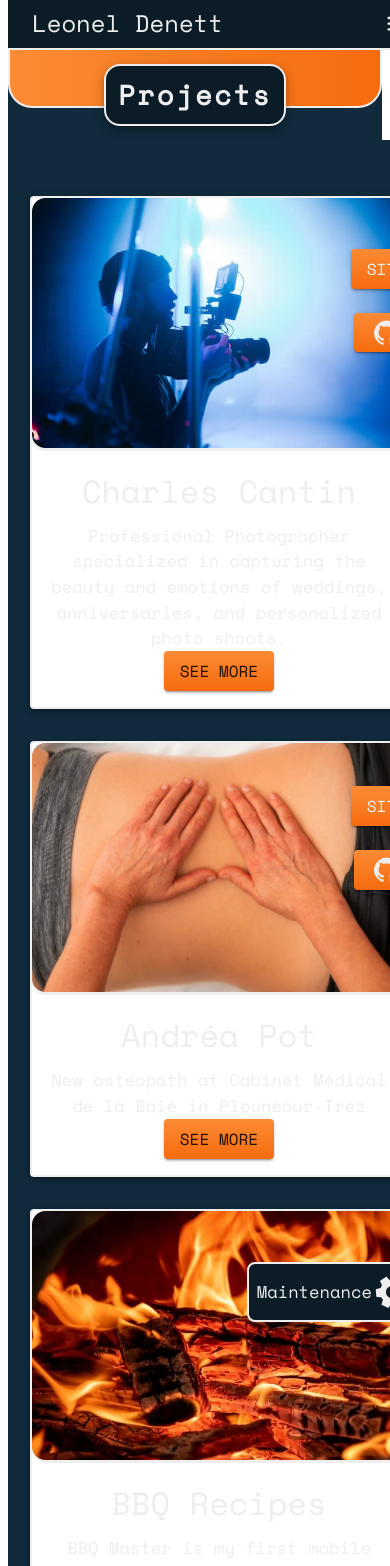
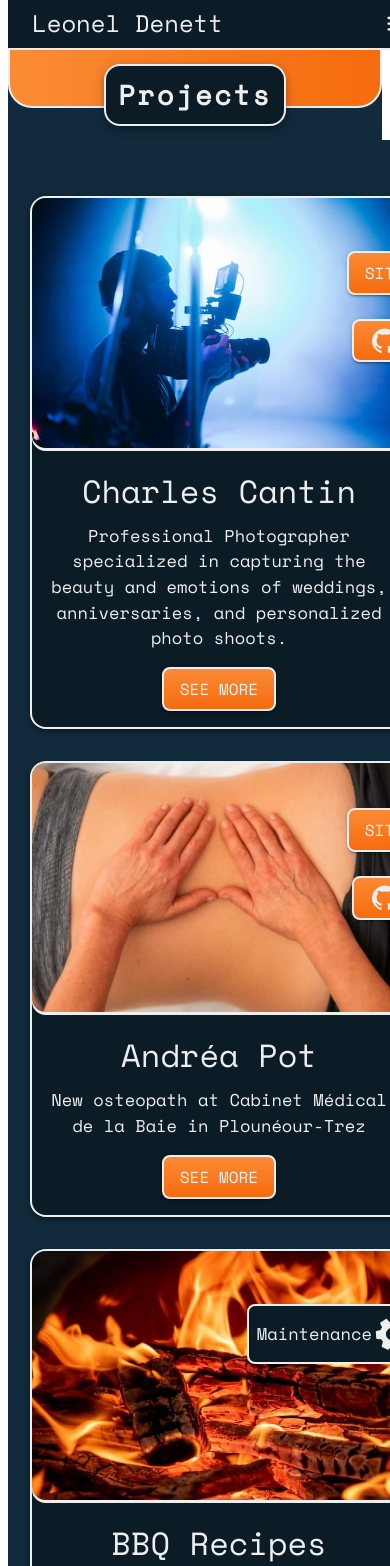
Before and after one commit to LeonelDenett/leonel-denett-portfolio, a Next.js app: page /projects in a window 390 px wide. Shown: the top 1566 px of the page. Built offline with nearby package versions, Linux system fonts and the light colour scheme.

Commit message:
paper component fixed

```diff
--- /dev/null
+++ b/src/components/cards/CardsButton/CardsButton.module.css
@@ -0,0 +1,52 @@
+.cardButtons {
+    position: absolute;
+    top: 10%;
+    right: -1rem;
+    display: flex;
+    flex-direction: column;
+    gap: 1.5rem;
+    justify-content: space-between;
+    align-items: center;
+}
+.buttons {
+    min-width: 7rem;
+    background: linear-gradient(to top, #F66B0E,#FB8B35);
+    border: solid 2px #eeeeee;
+    border-radius: .5rem;
+    z-index: 2;
+}
+.cardButtonsXl {
+    position: absolute;
+    top: 60%;
+    right: -1rem;
+    display: flex;
+    flex-direction: column;
+    gap: 1.5rem;
+    justify-content: space-between;
+    align-items: center;
+}
+.buttonsXl {
+    display: flex;
+    justify-content: center;
+    align-items: center;
+    flex-grow: 1;
+    width: 7rem;
+    background: linear-gradient(to top, #F66B0E,#FB8B35);
+    color: #eeeeee;
+    border: solid 2px #eeeeee;
+    border-radius: .5rem;
+    z-index: 2;
+    height: 3rem;
+}
+.disabled {
+    min-width: 7rem;
+    color: #eeeeee;
+    border: solid 2px #eeeeee;
+    border-radius: .5rem;
+    z-index: 2;
+    background-color: #0b1c27;
+    display: flex;
+    justify-content: center;
+    align-items: center;
+    padding: .5rem;
+}
--- /dev/null
+++ b/src/components/cards/CardsButton/CardsButton.tsx
@@ -0,0 +1,53 @@
+// NextJs
+import Link from "next/link";
+// Styles
+import styles from "./CardsButton.module.css";
+// Mui Components
+import Box from '@mui/material/Box';
+import Typography from '@mui/material/Typography';
+import Button from '@mui/material/Button';
+// Mui Icons
+import SettingsIcon from '@mui/icons-material/Settings';
+import GitHubIcon from '@mui/icons-material/GitHub';
+// Mui Styles
+import { useTheme } from '@mui/material/styles';
+import useMediaQuery from '@mui/material/useMediaQuery';
+// Data
+import { Project } from '@/utils/data/cards';
+// Framer
+import { motion } from 'framer-motion';
+
+// Props
+interface CardsButtonProps {
+    project: Project;
+}
+
+function CardsButton({project} : CardsButtonProps) {
+    // Querys
+    const theme = useTheme();
+    const isPhone = useMediaQuery(theme.breakpoints.between('xs', 'md'));
+    return (
+        <Box className={isPhone? styles.cardButtons : styles.cardButtonsXl}>
+            {
+                project.id !== 3 ?
+                <>
+                <Button className={isPhone? styles.buttons : styles.buttonsXl} sx={{borderRadius:".5rem", border:"solid 2px #eeeeee"}} variant="contained">
+                    <Link style={{textDecoration:"none", color:"#eeeeee"}} href={project.link}>Site</Link>
+                </Button>
+                <Button className={isPhone? styles.buttons : styles.buttonsXl} sx={{borderRadius:".5rem", border:"solid 2px #eeeeee"}} variant="contained">
+                    <Link style={{textDecoration:"none", color:"#eeeeee", display:"flex", alignItems:"center"}} href={project.github}>
+                        <GitHubIcon/>
+                    </Link>
+                </Button>
+                </>
+                :
+                <Box className={styles.disabled}>
+                    <Typography>Maintenance</Typography>
+                    <SettingsIcon component={motion.svg} animate={{rotate:360,transition:{duration:2, repeat:Infinity, ease:'linear'}}} fontSize="large" className={styles.icon}/>
+                </Box>
+            }
+        </Box>
+    );
+}
+
+export default CardsButton;
--- a/src/components/cards/CardsXS/Cards.module.css
+++ b/src/components/cards/CardsXS/Cards.module.css
@@ -8,11 +8,8 @@
     text-align: center;
 }
 .card {
-    border-radius: 1rem;
-    background-color: #0b1c27;
     border: solid 2px #eeeeee;
     position: relative;
-    overflow: visible;
     max-height: 35.125rem;
     width: 100%;
     max-width: 30rem;
@@ -59,38 +56,12 @@
     height: 2.5rem;
     width: 2.5rem;
 }
-.cardButtons {
-    position: absolute;
-    top: 10%;
-    right: -1rem;
-    display: flex;
-    flex-direction: column;
-    gap: 1.5rem;
-    justify-content: space-between;
-    align-items: center;
-}
 .buttons {
     min-width: 7rem;
     background: linear-gradient(to top, #F66B0E,#FB8B35);
-    color: #eeeeee;
     border: solid 2px #eeeeee;
     border-radius: .5rem;
     z-index: 2;
-}
-.buttonSeeMore {
-    margin-top: 1rem;
-}
-.disabled {
-    min-width: 7rem;
-    color: #eeeeee;
-    border: solid 2px #eeeeee;
-    border-radius: .5rem;
-    z-index: 2;
-    background-color: #0b1c27;
-    display: flex;
-    justify-content: center;
-    align-items: center;
-    padding: .5rem;
 }
 
 @media (min-width: 1200px) {
--- a/src/components/cards/CardsXS/Cards.tsx
+++ b/src/components/cards/CardsXS/Cards.tsx
@@ -21,6 +21,7 @@ import useMediaQuery from '@mui/material/useMediaQuery';
 import { Project } from '@/utils/data/cards';
 // Framer
 import { motion } from 'framer-motion';
+import CardsButton from '../CardsButton/CardsButton';
 
 
 // Props
@@ -37,7 +38,7 @@ function Cards({project, openModal}: CardProps) {
     return (
         <Box key={project.id}>
             <Box className={styles.cardContainer}>
-                <Card elevation={4} className={styles.card}>
+                <Card sx={{borderRadius:"1rem", backgroundColor: "#0b1c27", overflow:"visible"}} elevation={4} className={styles.card}>
                     <CardActionArea sx={{borderRadius:"1rem"}}>
                         <CardMedia className={styles.cardMedia}>
                             <Box className={styles.photoContainer}>
@@ -48,30 +49,11 @@ function Cards({project, openModal}: CardProps) {
                             <Box>
                                 <Typography color="primary" variant="body1" fontSize={"2rem"}>{project.title}</Typography>
                                 <Typography color="primary" variant='body1' sx={{marginTop:".5rem"}}>{project.description}</Typography>
-                                <Button variant="contained" className={`${styles.buttons} ${styles.buttonSeeMore}`} onClick={() => openModal(project)}>
+                                <Button variant="contained" sx={{color: "#eeeeee", marginTop:"1rem", borderRadius:".5rem", border:"solid 2px #eeeeee"}} className={styles.buttons} onClick={() => openModal(project)}>
                                     See more
                                 </Button>
                             </Box>
-                            <Box className={styles.cardButtons}>
-                                {
-                                    project.id !== 3 ?
-                                    <>
-                                    <Button className={styles.buttons} variant="contained">
-                                        <Link style={{textDecoration:"none", color:"#eeeeee"}} href={project.link}>Site</Link>
-                                    </Button>
-                                    <Button className={styles.buttons} variant="contained">
-                                        <Link style={{textDecoration:"none", color:"#eeeeee", display:"flex", alignItems:"center"}} href={project.github}>
-                                            <GitHubIcon/>
-                                        </Link>
-                                    </Button>
-                                    </>
-                                    :
-                                    <Box className={styles.disabled}>
-                                        <Typography>Maintenance</Typography>
-                                        <SettingsIcon component={motion.svg} animate={{rotate:360,transition:{duration:2, repeat:Infinity, ease:'linear'}}} fontSize="large" className={styles.icon}/>
-                                    </Box>
-                                }
-                            </Box>
+                            <CardsButton project={project}/>
                         </CardContent>
                     </CardActionArea>
                 </Card>
--- a/src/components/cards/CardsXXL/CardsXl.tsx
+++ b/src/components/cards/CardsXXL/CardsXl.tsx
@@ -14,6 +14,7 @@ import GitHubIcon from '@mui/icons-material/GitHub';
 import { motion } from "framer-motion"
 // Data
 import { Project } from '@/utils/data/cards';
+import CardsButton from '../CardsButton/CardsButton';
 
 // Props
 interface CardProps {
@@ -36,18 +37,7 @@ function CardsXl({project, openModal}: CardProps) {
                     </Box>
                 </Box>
                 {/* Buttons */}
-                <Box className={styles.cardButtons}>
-                    <Button className={styles.buttons} variant="contained">
-                        <Link style={{textDecoration:"none", color:"#eeeeee"}} href={project.link}>Site</Link>
-                    </Button>
-                    <Button className={styles.buttons} variant="contained">
-                        <Link style={{textDecoration:"none", color:"#eeeeee"}} href={project.github}>
-                            <IconButton color="primary" size='small'>
-                                <GitHubIcon fontSize='medium' />
-                            </IconButton>
-                        </Link>
-                    </Button>
-                </Box>
+                <CardsButton project={project} />
             </Paper>
         </Box>
     );
--- a/src/pages/about.tsx
+++ b/src/pages/about.tsx
@@ -94,7 +94,7 @@ function About() {
                     <Box className={styles.presentationContainer}>
                         <Paper className={styles.presentation} sx={{borderRadius:"1rem", backgroundColor:"#0b1c27"}} elevation={5}>
                             <Typography className={styles.presentationText} color="primary">
-                                My name is <Typography variant="caption" className={styles.name}>Leonel Denett.</Typography><br/>
+                                My name is <span className={styles.name}>Leonel Denett.</span><br/>
                                 I&apos;m a full stack developer from Argentine based in France.<br/><br/>
                                 I usually work with React, NextJs and Firebase.
                             </Typography>
@@ -102,7 +102,7 @@ function About() {
                         {/* Resume CV */}
                         <Box className={styles.resumeContainer}>
                             <a href="/CV-Leonel-Denett.pdf" download="CV-Leonel-Denett.pdf">
-                            <Paper sx={{borderRadius:"1rem"}} elevation={5} className={styles.resumeButtonContainer}>
+                            <Paper sx={{borderRadius:"1rem", maxWidth:"1.5rem", border:"2px solid #eeeeee"}} elevation={5} className={styles.resumeButtonContainer}>
                                 <Button component={motion.button} whileHover={{scale: 1.05}} className={styles.resume}>R<br/>e<br/>s<br/>u<br/>m<br/>e</Button>
                             </Paper>
                             </a>
@@ -120,7 +120,7 @@ function About() {
                     <Box className={styles.contact}>
                         <Box className={styles.contactContainer}>
                             {/* Title */}
-                            <Typography variant="subtitle1" className={styles.contactTitle} color="primary" fontWeight={"bolder"}>CONTACT</Typography>
+                            <Typography variant="h6" className={styles.contactTitle} color="primary" fontWeight={"bolder"}>Contact</Typography>
                             {/* Form */}
                             <Formik
                                 initialValues={initialValues}
--- a/src/styles/About.module.css
+++ b/src/styles/About.module.css
@@ -64,6 +64,7 @@
     right: -1.1rem;
     border-radius: 1rem;
     background-color: #F66B0E;
+    border: solid 0.125rem #eeeeee;
 }
 .resume {
     min-width: 2.5rem;
@@ -72,7 +73,6 @@
     height: 12rem;
     max-width: 1.5rem;
     background: linear-gradient(to top, #F66B0E,#FB8B35);
-    border: solid 0.125rem #eeeeee;
     border-radius: 1rem;
 }
 .contact {
```
Also changed, not shown: src/pages/index.tsx (+2 -5 lines).
